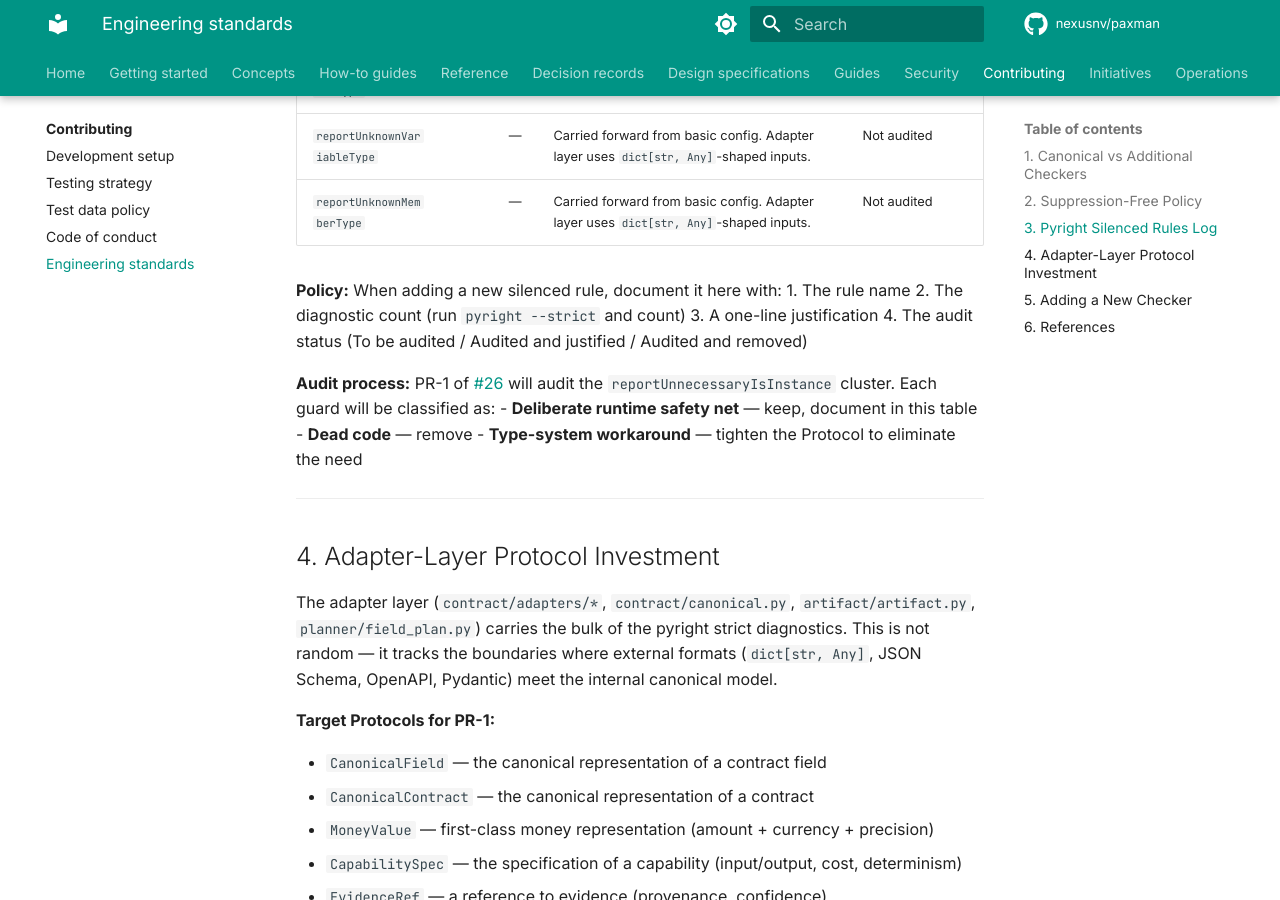
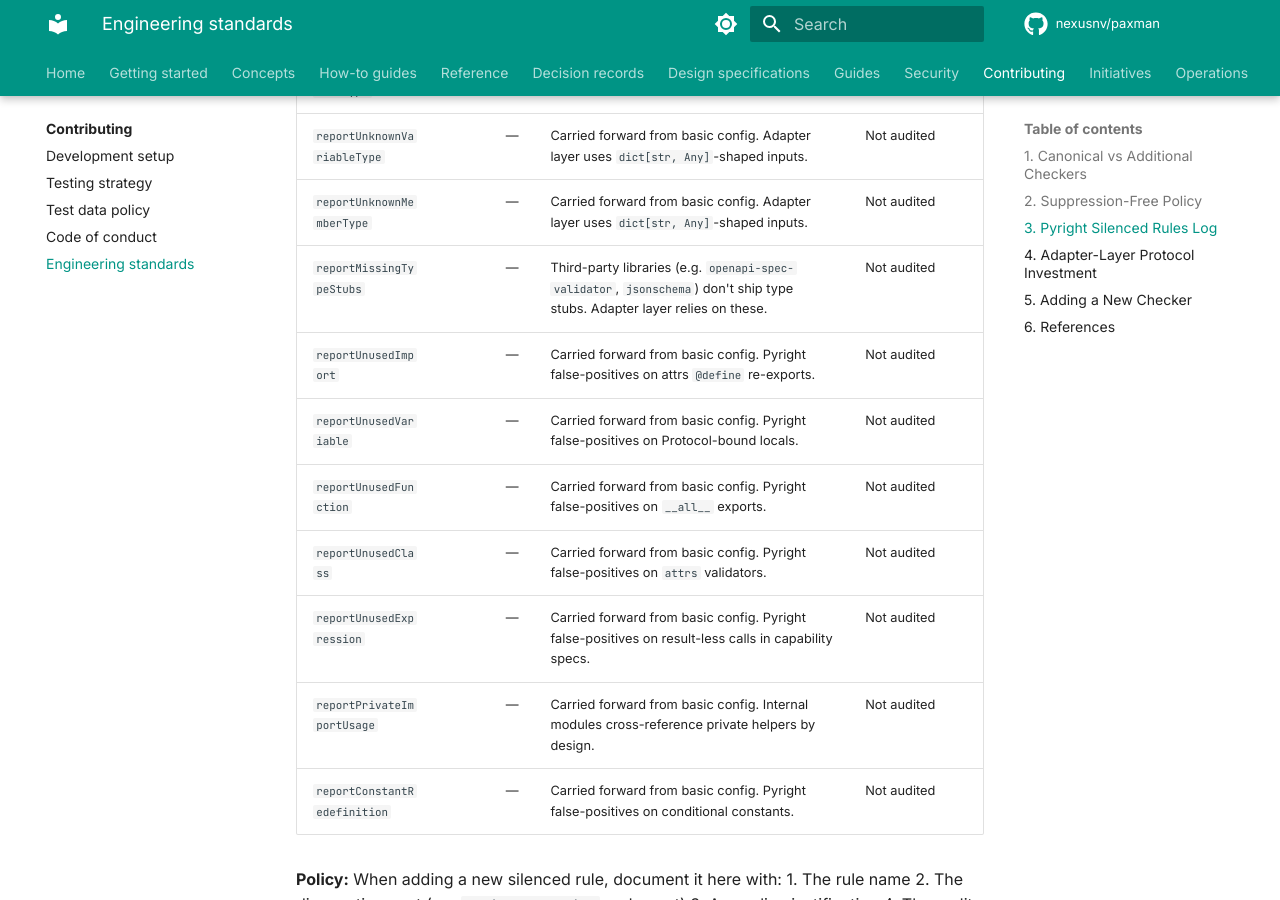
Before and after one commit to nexusnv/paxman, an MkDocs documentation site: the page built from docs/contributing/engineering-standards.md, in a window 1280 px wide and 900 px high, scrolled down 2127 px. Built offline with MkDocs 1.6.1 and Material for MkDocs 9.7.7, drawn with Linux system fonts in a browser that asks for light colours; comment, search, counter and statistics services are not loaded.

Commit message:
fix: address CodeRabbit review comments (heading title case + silenced rules docs)

```diff
--- a/docs/contributing/engineering-standards.md
+++ b/docs/contributing/engineering-standards.md
@@ -71,6 +71,14 @@ The following pyright rules are intentionally silenced in
 | `reportUnknownLambdaType` | — | Carried forward from basic config. | Not audited |
 | `reportUnknownVariableType` | — | Carried forward from basic config. Adapter layer uses `dict[str, Any]`-shaped inputs. | Not audited |
 | `reportUnknownMemberType` | — | Carried forward from basic config. Adapter layer uses `dict[str, Any]`-shaped inputs. | Not audited |
+| `reportMissingTypeStubs` | — | Third-party libraries (e.g. `openapi-spec-validator`, `jsonschema`) don't ship type stubs. Adapter layer relies on these. | Not audited |
+| `reportUnusedImport` | — | Carried forward from basic config. Pyright false-positives on attrs `@define` re-exports. | Not audited |
+| `reportUnusedVariable` | — | Carried forward from basic config. Pyright false-positives on Protocol-bound locals. | Not audited |
+| `reportUnusedFunction` | — | Carried forward from basic config. Pyright false-positives on `__all__` exports. | Not audited |
+| `reportUnusedClass` | — | Carried forward from basic config. Pyright false-positives on `attrs` validators. | Not audited |
+| `reportUnusedExpression` | — | Carried forward from basic config. Pyright false-positives on result-less calls in capability specs. | Not audited |
+| `reportPrivateImportUsage` | — | Carried forward from basic config. Internal modules cross-reference private helpers by design. | Not audited |
+| `reportConstantRedefinition` | — | Carried forward from basic config. Pyright false-positives on conditional constants. | Not audited |
 
 **Policy:** When adding a new silenced rule, document it here with:
 1. The rule name
```
Also changed, not shown: docs/contributing/development.md (+6 -6 lines), docs/contributing/index.md (+1 -1 lines), 1 other file.
